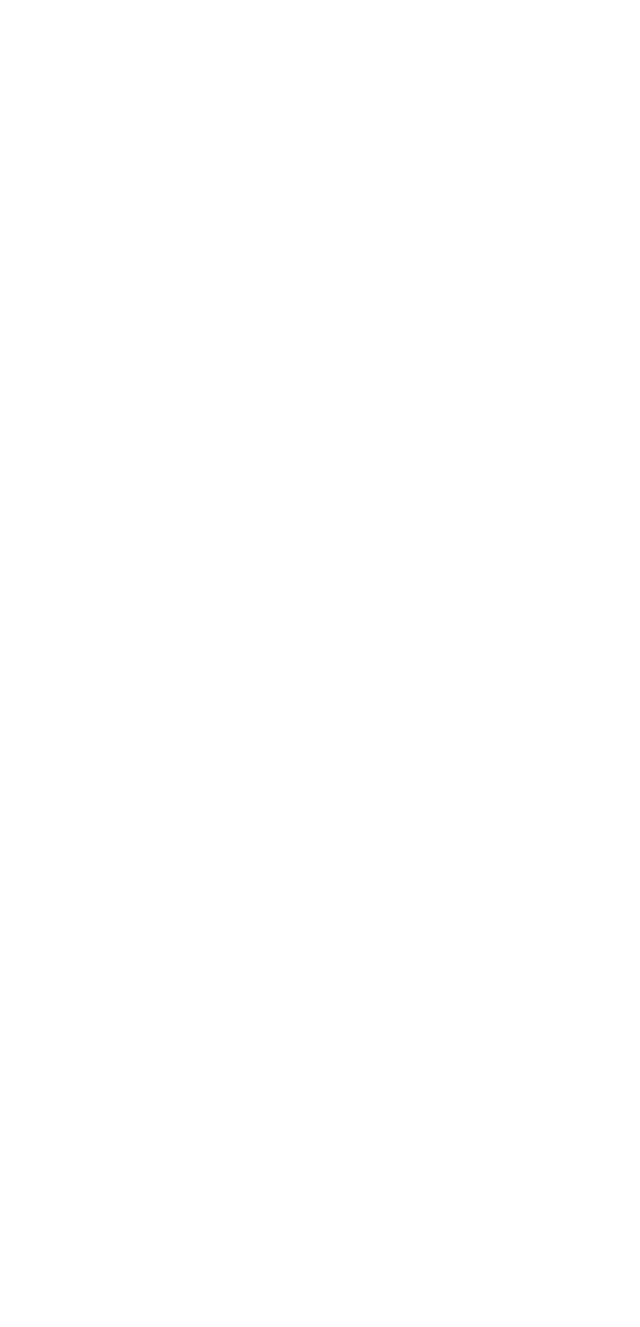
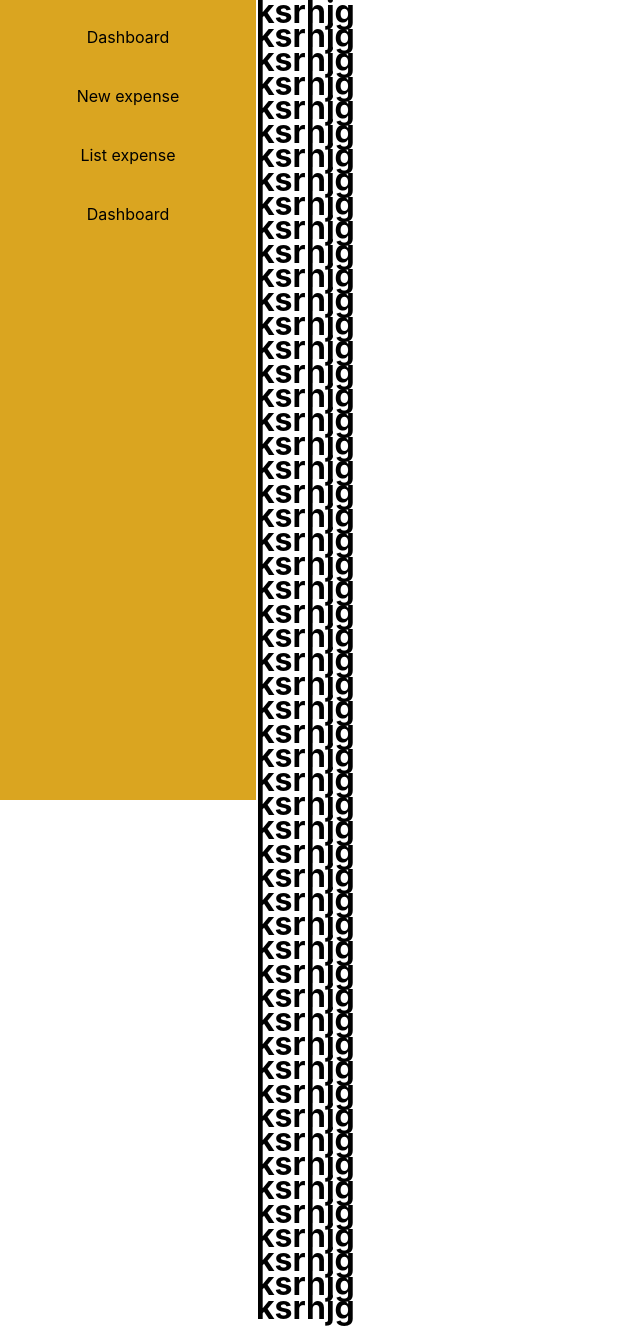
Before and after one commit to BlackStar01/itf_web_project, a Vue app in the folder client/: page /#/home in a window 1280 px wide. Before the commit this address had no page. Shown: the whole page, without its empty margins (0-640 px from the left). Before the commit the page ends 800 px from the top, so only its background shows below. Built offline with nearby package versions, Linux system fonts and the light colour scheme.

Commit message:
Add home page

```diff
--- a/client/src/routes/routes.js
+++ b/client/src/routes/routes.js
@@ -7,9 +7,9 @@ export const routes = [
     meta: { requiresAuth: false },
   },
   {
-    path: "/auth",
-    name: "auth",
-    component: () => import("@/views/Auth.vue"),
+    path: "/home",
+    name: "home",
+    component: () => import("@/views/Home.vue"),
   },
   /* {
     path: "/dashboard",
--- a/client/src/views/Home.vue
+++ b/client/src/views/Home.vue
@@ -1,19 +1,103 @@
 <template>
-    <div>
-        <div v-if="action === 'login'">
-            <Register></Register>
-        </div>
-        <div v-else>
-            <Login></Login>
-        </div>
+    <div id="home">
+        <nav>
+            <div class="nav">
+                <router-link to="/"> Dashboard </router-link>
+                <router-link to="/"> New expense </router-link>
+                <router-link to="/"> List expense </router-link>
+                <router-link to="/"> Dashboard </router-link>
+            </div>
+        </nav>
+        <main>
+            <h1>ksrhjg</h1>
+            <h1>ksrhjg</h1>
+            <h1>ksrhjg</h1>
+            <h1>ksrhjg</h1>
+            <h1>ksrhjg</h1>
+            <h1>ksrhjg</h1>
+            <h1>ksrhjg</h1>
+            <h1>ksrhjg</h1>
+            <h1>ksrhjg</h1>
+            <h1>ksrhjg</h1>
+            <h1>ksrhjg</h1>
+            <h1>ksrhjg</h1>
+            <h1>ksrhjg</h1>
+            <h1>ksrhjg</h1>
+            <h1>ksrhjg</h1>
+            <h1>ksrhjg</h1>
+            <h1>ksrhjg</h1>
+            <h1>ksrhjg</h1>
+            <h1>ksrhjg</h1>
+            <h1>ksrhjg</h1>
+            <h1>ksrhjg</h1>
+            <h1>ksrhjg</h1>
+            <h1>ksrhjg</h1>
+            <h1>ksrhjg</h1>
+            <h1>ksrhjg</h1>
+            <h1>ksrhjg</h1>
+            <h1>ksrhjg</h1>
+            <h1>ksrhjg</h1>
+            <h1>ksrhjg</h1>
+            <h1>ksrhjg</h1>
+            <h1>ksrhjg</h1>
+            <h1>ksrhjg</h1>
+            <h1>ksrhjg</h1>
+            <h1>ksrhjg</h1>
+            <h1>ksrhjg</h1>
+            <h1>ksrhjg</h1>
+            <h1>ksrhjg</h1>
+            <h1>ksrhjg</h1>
+            <h1>ksrhjg</h1>
+            <h1>ksrhjg</h1>
+            <h1>ksrhjg</h1>
+            <h1>ksrhjg</h1>
+            <h1>ksrhjg</h1>
+            <h1>ksrhjg</h1>
+            <h1>ksrhjg</h1>
+            <h1>ksrhjg</h1>
+            <h1>ksrhjg</h1>
+            <h1>ksrhjg</h1>
+            <h1>ksrhjg</h1>
+            <h1>ksrhjg</h1>
+            <h1>ksrhjg</h1>
+            <h1>ksrhjg</h1>
+            <h1>ksrhjg</h1>
+            <h1>ksrhjg</h1>
+            <h1>ksrhjg</h1>
+        </main>
     </div>
 </template>
 
 <script setup>
-import Register from '../components/Authentification/Register.vue'
-import Login from '../components/Authentification/Login.vue'
 import { ref, onMounted } from 'vue';
 
-const action = ref('login')
+</script>
 
-</script>
+<style scoped>
+#home {
+    background-color: rgb(243, 243, 243);
+    position: relative;
+    min-height: fit-content;
+}
+nav {
+    background-color: goldenrod;
+    position: fixed;
+    top: 0;
+    bottom: 0;
+    left: 0;
+    right: 80%;
+    text-align: center;
+}
+nav a {
+    display: block;
+    text-decoration: none;
+    color: black;
+    margin: 15px 0px;
+    padding: 10px 0px;
+}
+main {
+    position: absolute;
+    left: 20%;
+    width: 80%;
+}
+</style>
```
Also changed, not shown: 1 other file (tests, documents, lock files or other folders).
